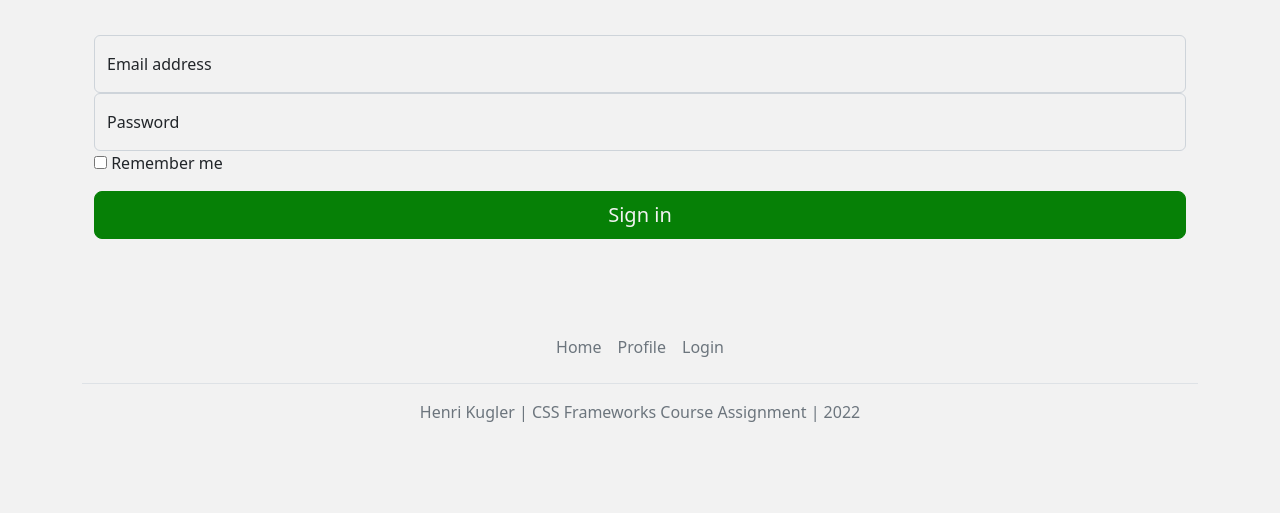
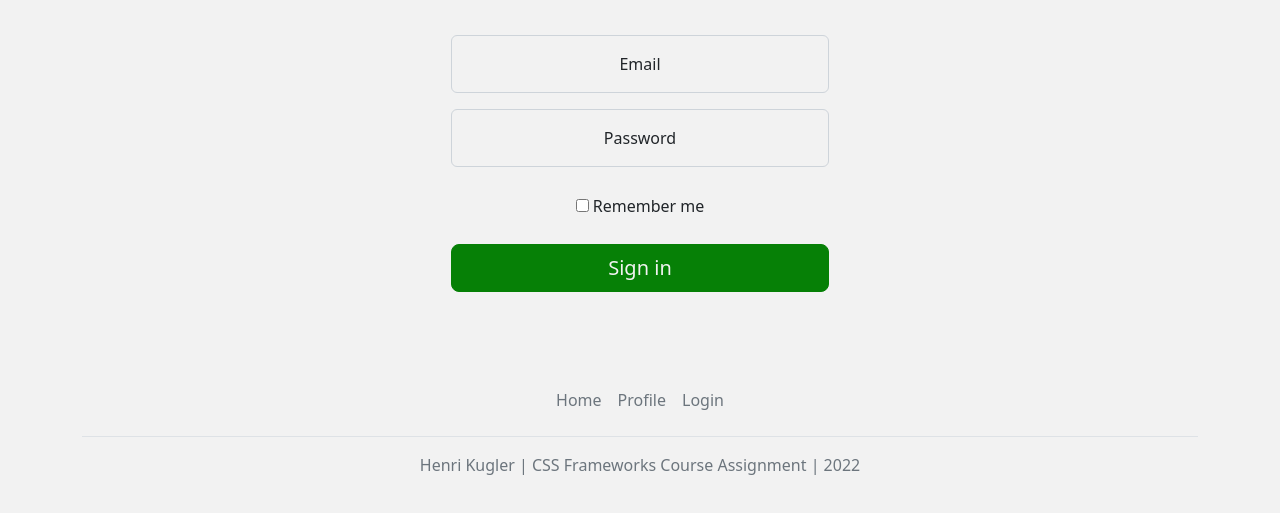
Before and after one commit to NehGuk/css-frameworks-ca-hk, a website: page login.html in a window 1280 px wide. Shown: the part 157-670 px from the top of the page. Drawn offline with nearby package versions, Linux system fonts and the light colour scheme.

Commit message:
Login page: form design adjustments

```diff
--- a/login.html
+++ b/login.html
@@ -38,23 +38,23 @@
       </nav>
 <!-- CONTENT -->
 
-      <div class="container px-4 py-5">
+      <div class="container px-4 py-5 col-lg-4 col-sm-12 text-center">
         <h1 class="text-center">Login</h1>
 
         <div class="form-signin">
             <form action="/profile.html">
                 <div class="form-floating">
                 <input type="email" class="form-control" id="floatingInput" placeholder="name@example.com" required>
-                <label for="floatingInput">Email address</label>
+                <label for="floatingInput">Email</label>
                 </div>
                 <div class="form-floating">
-                <input type="password" class="form-control" id="floatingPassword" placeholder="Password" minlength="8" pattern="^.(?=.{7,})(?=.[a-zA-Z]).*$" required>
+                <input type="password" class="form-control my-3" id="floatingPassword" placeholder="Password" minlength="8" pattern="^.(?=.{7,})(?=.[a-zA-Z]).*$" required>
                 <label class="was-validated" for="floatingPassword">Password</label>
                 </div>
 
                 <div class="checkbox mb-3">
                 <label>
-                    <input type="checkbox" value="remember-me"> Remember me
+                    <input type="checkbox" value="remember-me" class="my-3"> Remember me
                 </label>
                 </div>
                 <button class="w-100 btn btn-lg btn-primary" type="submit">Sign in</button>
--- a/src/scss/_variables.scss
+++ b/src/scss/_variables.scss
@@ -9,14 +9,10 @@ $grid-breakpoints: (
   xxl: 1400px
 );
 
-/* Form fields */
-
-/* $red: #d1d1d1; */
-
-
 /* PROFILE IMAGE */
 
 .text-center .rounded-circle {
     object-fit: cover;
     margin-bottom: 2rem;
+
 }
```
Also changed, not shown: dist/css/style.css, 1 other file.
